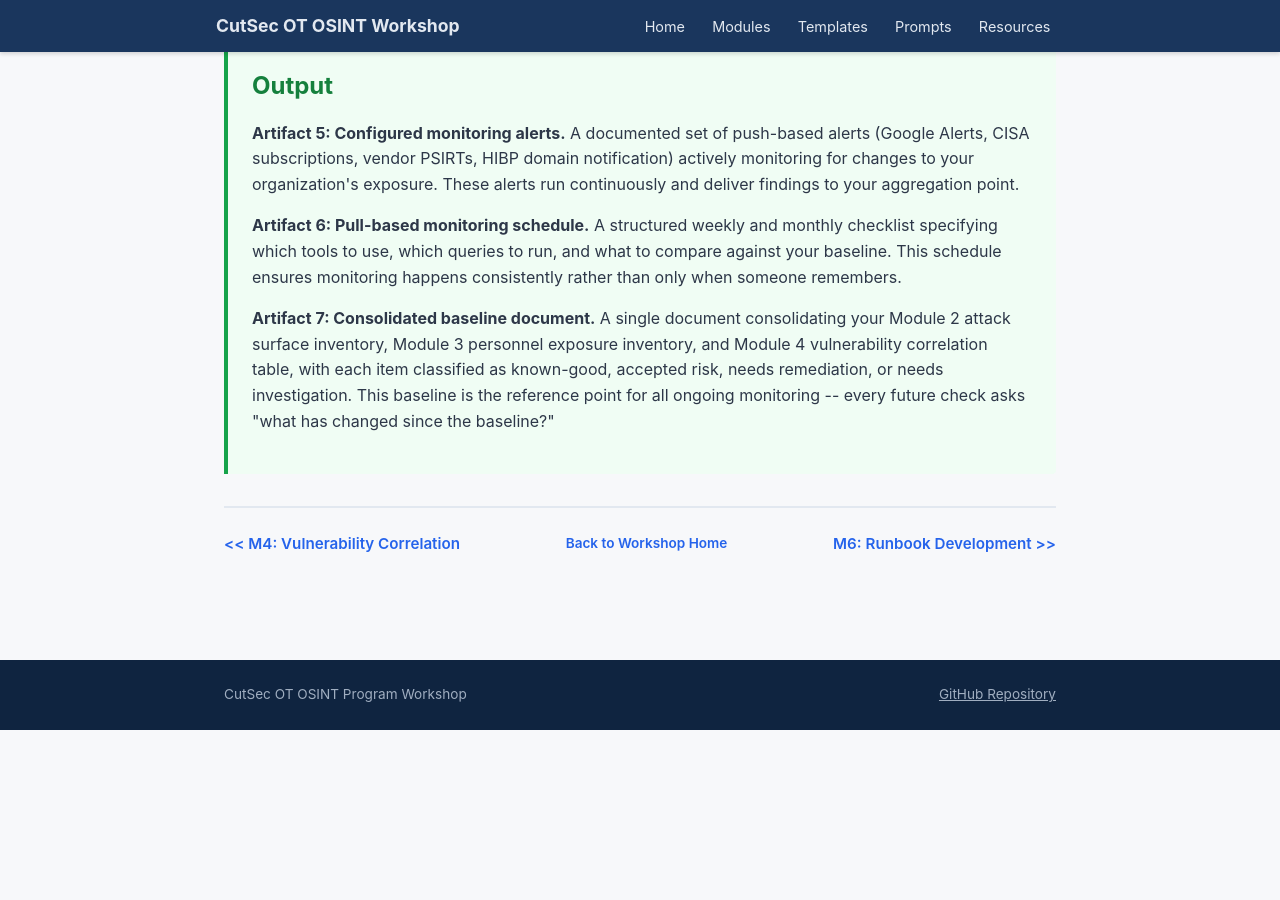
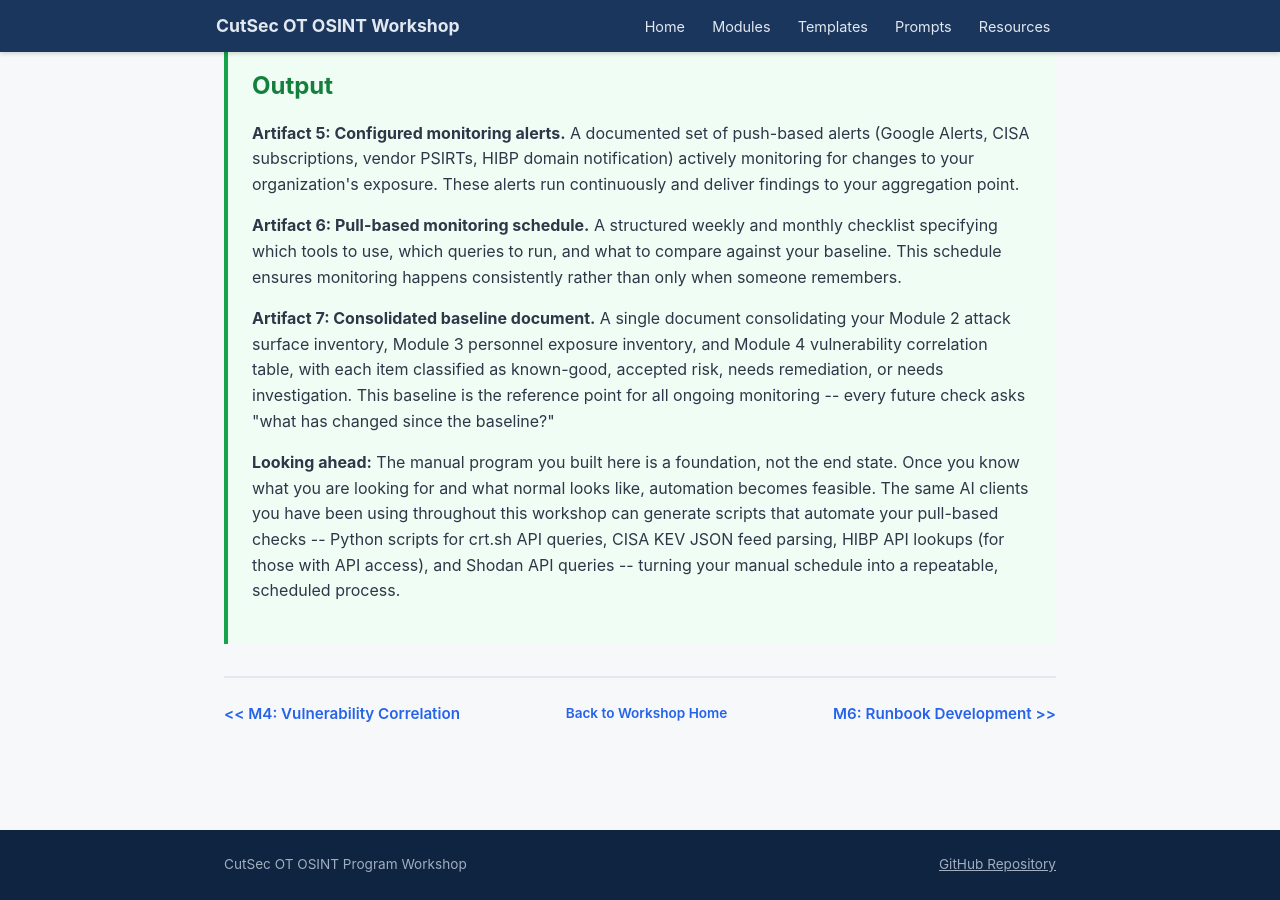
Before and after one commit to cutaway-security/ot-osint-program-workshop, a Jekyll site: the page built from modules/m5-monitoring-alerting.html, in a window 1280 px wide and 900 px high, scrolled down 8399 px. Built offline with Jekyll 4.4.1, drawn with Linux system fonts in a browser that asks for light colours; before the commit the page ends 9129 px from its top, so only the background shows below that.

Commit message:
Add M5 Looking Ahead paragraph bridging to automation
Brief pointer in Output section: manual program is a foundation,
AI clients can generate scripts to automate pull checks (crt.sh
API, CISA KEV JSON, HIBP API, Shodan API) once baseline is known.

Co-Authored-By: Claude Opus 4.6 <noreply@anthropic.com>

```diff
--- a/modules/m5-monitoring-alerting.html
+++ b/modules/m5-monitoring-alerting.html
@@ -490,4 +490,6 @@ For each, specify:
   <p><strong>Artifact 6: Pull-based monitoring schedule.</strong> A structured weekly and monthly checklist specifying which tools to use, which queries to run, and what to compare against your baseline. This schedule ensures monitoring happens consistently rather than only when someone remembers.</p>
 
   <p><strong>Artifact 7: Consolidated baseline document.</strong> A single document consolidating your Module 2 attack surface inventory, Module 3 personnel exposure inventory, and Module 4 vulnerability correlation table, with each item classified as known-good, accepted risk, needs remediation, or needs investigation. This baseline is the reference point for all ongoing monitoring -- every future check asks "what has changed since the baseline?"</p>
+
+  <p><strong>Looking ahead:</strong> The manual program you built here is a foundation, not the end state. Once you know what you are looking for and what normal looks like, automation becomes feasible. The same AI clients you have been using throughout this workshop can generate scripts that automate your pull-based checks -- Python scripts for crt.sh API queries, CISA KEV JSON feed parsing, HIBP API lookups (for those with API access), and Shodan API queries -- turning your manual schedule into a repeatable, scheduled process.</p>
 </section>
```
